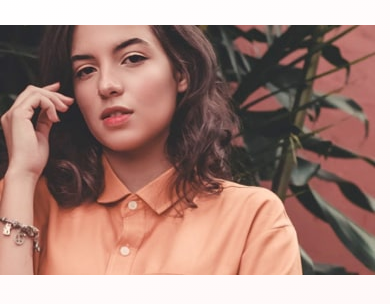
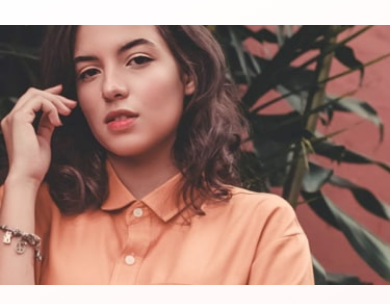
Before and after one commit to kevincanderson/base-apparel-coming-soon-master, a plain HTML site: page index.html in a window 390 px wide. Shown: the part 56-360 px from the top of the page. Drawn offline with Linux system fonts and the light colour scheme.

Commit message:
max width on content section - laptop

```diff
--- a/css/styles.css
+++ b/css/styles.css
@@ -19,11 +19,9 @@ body {
 	display: none;
 }
 
-.hero-container {
-}
 .mobile {
 	display: block;
-	max-width: 100%;
+	width: 100%;
 	line-height: 0;
 }
 
```
